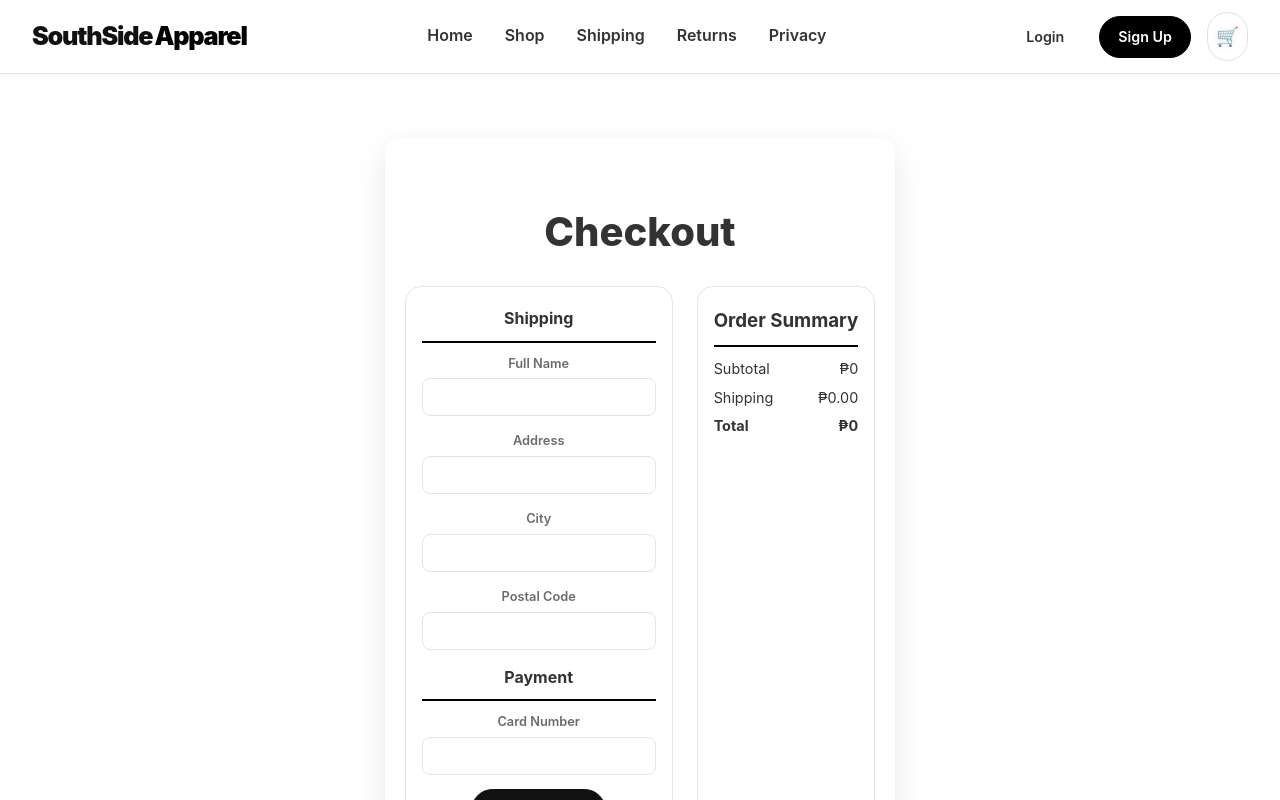
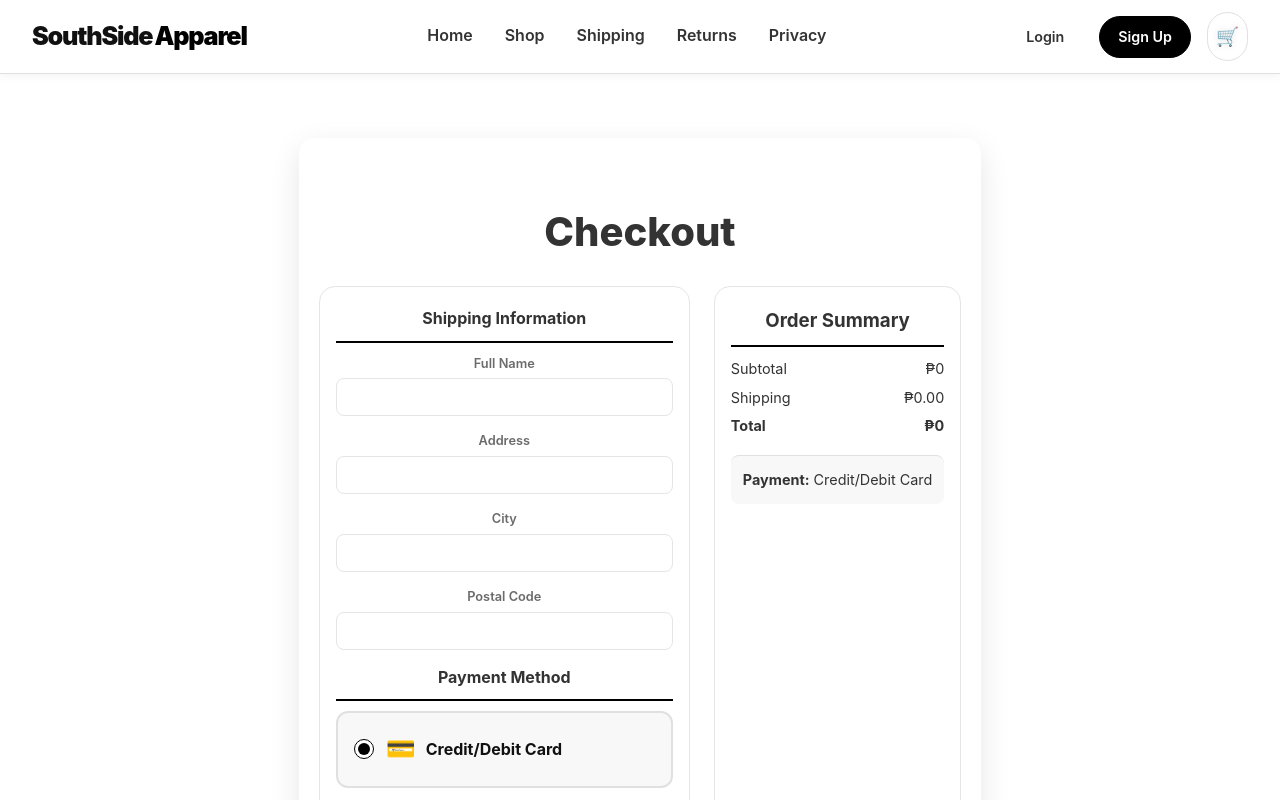
Before and after one commit to aceuda/SouthSide-Project, a React (Create React App) app: page /checkout in a window 1280 px wide. Built offline with nearby package versions, Linux system fonts and the light colour scheme.

Commit message:
Update Checkout Page: Implementing a better connectectivity of checkout page

```diff
--- a/src/pages/CheckoutPage.js
+++ b/src/pages/CheckoutPage.js
@@ -1,4 +1,5 @@
-import React, { useState } from "react";
+import React, { useState, useEffect } from "react";
+import { useNavigate } from "react-router-dom";
 import Section from "../components/ui/Section";
 import Input from "../components/ui/Input";
 import Button from "../components/ui/Button";
@@ -6,11 +7,13 @@ import { useCart } from "../context/CartContext";
 import "../css/CheckoutPage.css";
 
 const CheckoutPage = () => {
-    const { items } = useCart();
+    const { items, clearCart } = useCart();
+    const navigate = useNavigate();
     const subtotal = items.reduce(
         (sum, item) => sum + item.price * item.quantity,
         0
     );
+    const [paymentMethod, setPaymentMethod] = useState("card");
     const [form, setForm] = useState({
         fullName: "",
         address: "",
@@ -19,52 +22,151 @@ const CheckoutPage = () => {
         card: "",
     });
 
+    // Set form values based on user input
     const handleChange = (e) =>
         setForm((f) => ({ ...f, [e.target.name]: e.target.value }));
 
+    // Handle form submission
     const handleSubmit = (e) => {
         e.preventDefault();
-        console.log("Checkout", form, items);
-        alert("This is a demo checkout only.");
+
+        // Validate shipping fields
+        if (!form.fullName || !form.address || !form.city || !form.postal) {
+            alert("Please fill in all shipping fields");
+            return;
+        }
+
+        // Validate payment method
+        if (paymentMethod === "card" && !form.card) {
+            alert("Please enter card number");
+            return;
+        }
+
+        // Prepare order data
+        const orderData = {
+            shippingAddress: form.address,
+            shippingCity: form.city,
+            shippingState: form.city, // Assuming state is the same as city for simplicity
+            shippingZip: form.postal,
+            phoneNumber: form.card || "N/A",  // Using the card number for phone number if needed
+            items: items.map((item) => ({
+                productId: item.id,
+                name: item.name,
+                quantity: item.quantity,
+                price: item.price,
+                category: item.category
+            })),
+        };
+
+        const userId = 1; // Replace with actual user ID, e.g., from session or auth context
+
+        // Send order data to the backend to create an order
+        fetch(`http://localhost:8080/api/orders/checkout/${userId}`, {
+            method: "POST",
+            headers: {
+                "Content-Type": "application/json",
+            },
+            body: JSON.stringify(orderData),
+        })
+            .then((response) => response.json())
+            .then((order) => {
+                console.log("Order created:", order);
+                alert("Order placed successfully!");
+
+                // Clear cart after order creation
+                clearCart();
+
+                // Redirect to orders page
+                navigate("/orders");
+            })
+            .catch((error) => {
+                console.error("Error creating order:", error);
+                alert("There was an error placing the order. Please try again.");
+            });
     };
 
     return (
         <Section title="Checkout">
             <div className="checkout-page">
                 <form className="checkout-form" onSubmit={handleSubmit}>
-                    <h3>Shipping</h3>
+                    <h3>Shipping Information</h3>
                     <Input
                         label="Full Name"
                         name="fullName"
                         value={form.fullName}
                         onChange={handleChange}
+                        required
                     />
                     <Input
                         label="Address"
                         name="address"
                         value={form.address}
                         onChange={handleChange}
+                        required
                     />
                     <Input
                         label="City"
                         name="city"
                         value={form.city}
                         onChange={handleChange}
+                        required
                     />
                     <Input
                         label="Postal Code"
                         name="postal"
                         value={form.postal}
                         onChange={handleChange}
+                        required
                     />
 
-                    <h3>Payment</h3>
+                    <h3>Payment Method</h3>
+                    <div className="payment-methods">
+                        <label className="payment-option">
+                            <input
+                                type="radio"
+                                name="paymentMethod"
+                                value="card"
+                                checked={paymentMethod === "card"}
+                                onChange={(e) => setPaymentMethod(e.target.value)}
+                            />
+                            <span className="payment-label">
+                                <span className="payment-icon">💳</span>
+                                <span>Credit/Debit Card</span>
+                            </span>
+                        </label>
+
+                        <label className="payment-option">
+                            <input
+                                type="radio"
+                                name="paymentMethod"
+                                value="cod"
+                                checked={paymentMethod === "cod"}
+                                onChange={(e) => setPaymentMethod(e.target.value)}
+                            />
+                            <span className="payment-label">
+                                <span className="payment-icon">💵</span>
+                                <span>Cash on Delivery (COD)</span>
+                            </span>
+                        </label>
+                    </div>
+
+                    {paymentMethod === "card" && (
                         <Input
                             label="Card Number"
                             name="card"
                             value={form.card}
                             onChange={handleChange}
+                            placeholder="1234 5678 9012 3456"
+                            required
                         />
+                    )}
+
+                    {paymentMethod === "cod" && (
+                        <div className="cod-info">
+                            <p>💵 You will pay for this order when it is delivered to you.</p>
+                            <p>Please have the exact amount ready when the delivery agent arrives.</p>
+                        </div>
+                    )}
 
                     <Button type="submit">Place Order</Button>
                 </form>
@@ -94,6 +196,9 @@ const CheckoutPage = () => {
                         <span>Total</span>
                         <span>₱{subtotal}</span>
                     </p>
+                    <div className="payment-method-display">
+                        <p><strong>Payment:</strong> {paymentMethod === "card" ? "Credit/Debit Card" : "Cash on Delivery"}</p>
+                    </div>
                 </aside>
             </div>
         </Section>
```
Lines whose indentation alone changed are shown as unchanged.
